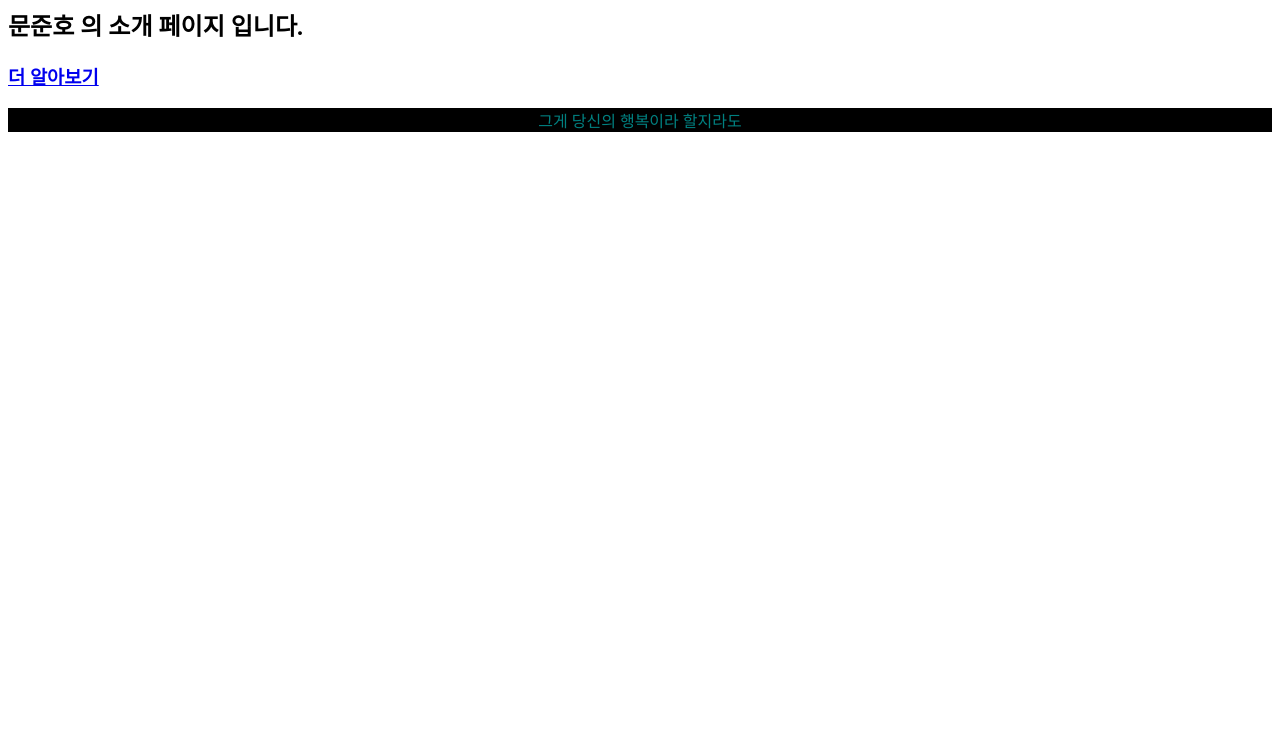
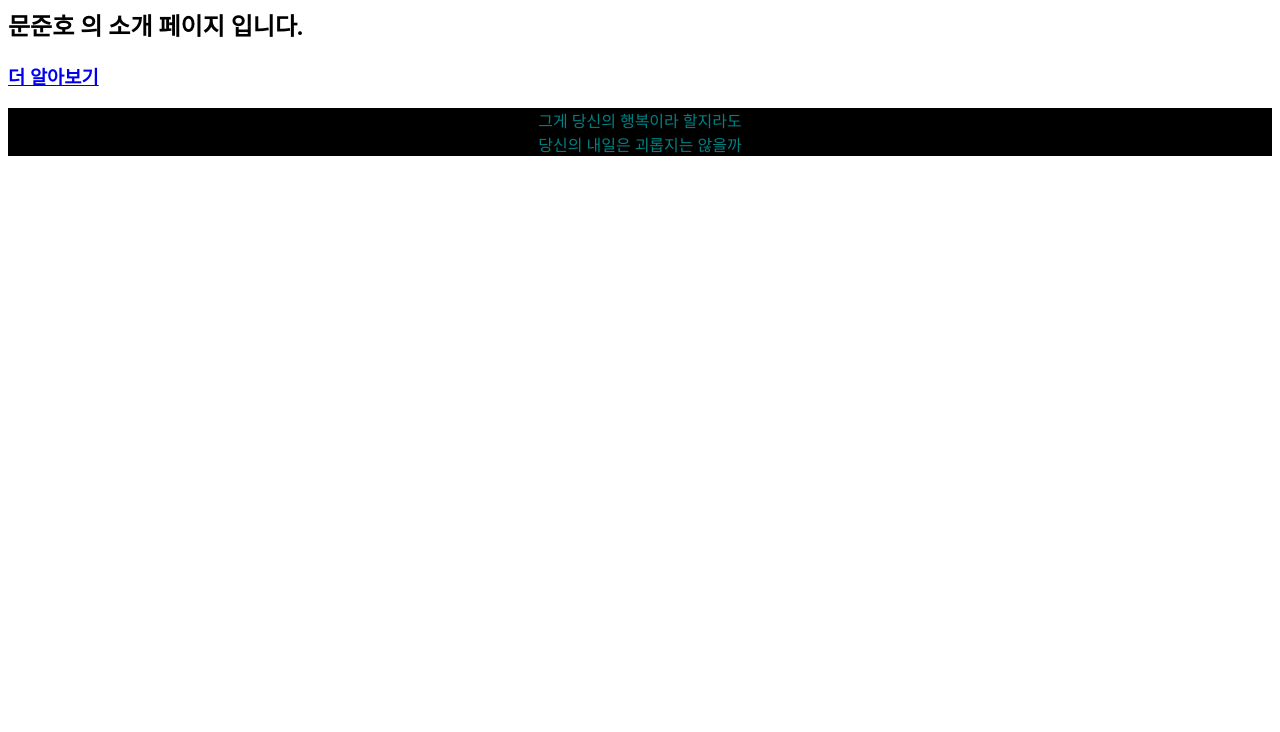
Before and after one commit to measephemeral/practice_git, a plain HTML site: page simple_webpage/index.html in a window 1280 px wide. Shown: the part 68-800 px from the top of the page. Drawn offline with Linux system fonts and the light colour scheme.

Commit message:
그것이 당신의 행복이라 할지라도

```diff
--- a/simple_webpage/index.html
+++ b/simple_webpage/index.html
@@ -13,5 +13,7 @@
     <a href="info.html">더 알아보기</a>
 </h3>
 <p>
-    그게 당신의 행복이라 할지라도
+    그게 당신의 행복이라 할지라도<br>
+
+    당신의 내일은 괴롭지는 않을까
 </p>
```
